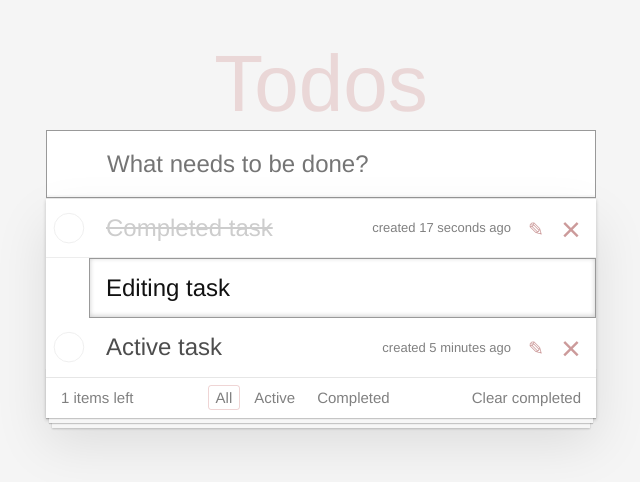
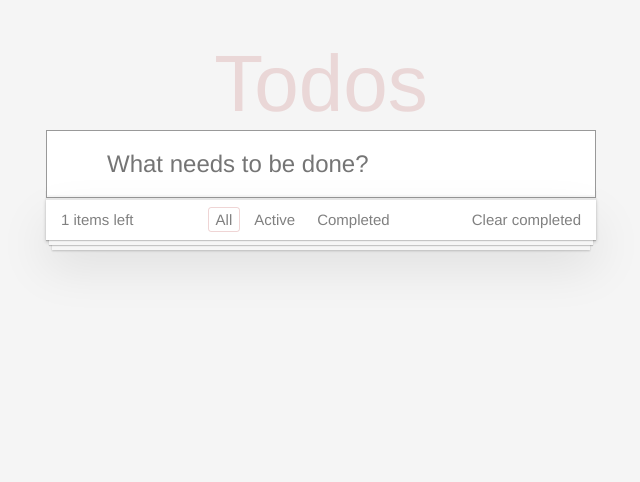
Before and after one commit to Kogamishinya1995/kata-todo-project-react, a React (Vite) app: page / in a window 1280 px wide. Shown: the top 482 px of the page, without its empty margins (319-959 px from the left). Built offline with nearby package versions, Linux system fonts and the light colour scheme.

Commit message:
todo-project-test-3

```diff
--- a/src/App.jsx
+++ b/src/App.jsx
@@ -1,4 +1,4 @@
-// import { useState } from 'react'
+import { useState } from 'react'
 // import { Fragment } from 'react'
 import './App.css';
 import Header from './components/header/header';
@@ -6,13 +6,27 @@ import TodoList from './components/todolist/todolist';
 import Footer from './components/footer/footer';
 
 
+
 function App() {
+  const [todos, setTodos] = useState([]);
+
+  const putTodo = (value) => {
+    if (value) {
+      setTodos([...todos, {id: Date.now(), text: value, done: false }])
+    }
+    else {
+      alert('Пожалуйста, заполните инпут!');
+    }
+  }
+
+  console.log('ЭТО!', todos);
+
   return (
     <>
-    <Header />
+    <Header  putTodo={putTodo} />
       <section className="todoapp">
       <section className="main">
-        <TodoList />
+        <TodoList  todos={todos} />
         <Footer />
       </section>
     </section>
--- /dev/null
+++ b/src/components/footer/filters/filters.jsx
@@ -0,0 +1,15 @@
+export default function Filters() {
+    return (
+    <ul className="filters">
+              <li>
+                <button className="selected">All</button>
+              </li>
+              <li>
+                <button>Active</button>
+              </li>
+              <li>
+                <button>Completed</button>
+              </li>
+            </ul>
+    );
+}
--- a/src/components/footer/footer.jsx
+++ b/src/components/footer/footer.jsx
@@ -1,20 +1,13 @@
-import './footer.css'
+import './footer.css';
+import Filters from './filters/filters.jsx';
+
+
 
 export default function Footer () {
     return (
     <footer className="footer">
             <span className="todo-count">1 items left</span>
-            <ul className="filters">
-              <li>
-                <button className="selected">All</button>
-              </li>
-              <li>
-                <button>Active</button>
-              </li>
-              <li>
-                <button>Completed</button>
-              </li>
-            </ul>
+            <Filters />
             <button className="clear-completed">Clear completed</button>
           </footer>
     )
--- /dev/null
+++ b/src/components/header/header-input.jsx
@@ -0,0 +1,24 @@
+import React, { useState } from 'react';
+
+export default function HeaderInput (props) {
+
+    const [value, setValue] = useState('');
+    console.log(value);
+
+    return (
+    <input
+    className="header__input"
+    placeholder="What needs to be done?"
+    autoFocus
+    value={value}
+    onChange={(event) => setValue(event.target.value)}
+    onKeyDown={ e => {
+      if (e.key === 'Enter') {
+        e.preventDefault();
+        props.putTodo(value);
+        setValue('');
+      }
+    } }
+    />
+  );
+  }
--- a/src/components/header/header.jsx
+++ b/src/components/header/header.jsx
@@ -1,13 +1,11 @@
-import './header.css'
+import './header.css';
+import HeaderInput from './header-input.jsx';
 
- function HeaderInput () {
-    return <input className="header__input" placeholder="What needs to be done?" autoFocus />;
-  }
-
-export default function Header () {
+export default function Header({ putTodo }) {
     return (
-    <header className="header">
-        <h1>Todos</h1>
-        <HeaderInput />
-      </header>)
-  }
+        <header className="header">
+            <h1>Todos</h1>
+            <HeaderInput putTodo={putTodo} />
+        </header>
+    );
+}
--- a/src/components/todolist/todolist.jsx
+++ b/src/components/todolist/todolist.jsx
@@ -1,55 +1,30 @@
 import './todolist.css'
 
-import React, { useState } from 'react';
+// import React, { useState } from 'react';
 
-export default function TodoList() {
-    const [editingTask, setEditingTask] = useState("Editing task");
 
-    const handleChange = (event) => {
-        setEditingTask(event.target.value);
-    };
-
+function TodoListItem({ todo }) {
   return (
-        <ul className="todo-list">
-            <li className="completed">
-                <div className="view">
-                    <input className="toggle" type="checkbox" />
-                    <label>
-                        <span className="description">Completed task</span>
-                        <span className="created">created 17 seconds ago</span>
-                    </label>
-                    <button className="icon icon-edit"></button>
-                    <button className="icon icon-destroy"></button>
-                </div>
-            </li>
-            <li className="editing">
-                <div className="view">
-                    <input className="toggle" type="checkbox" />
-                    <label>
-                        <span className="description">Editing task</span>
-                        <span className="created">created 5 minutes ago</span>
-                    </label>
-                    <button className="icon icon-edit"></button>
-                    <button className="icon icon-destroy"></button>
-                </div>
-                <input
-                    type="text"
-                    className="edit"
-                    value={editingTask}
-                    onChange={handleChange}
-                />
-            </li>
     <li>
       <div className="view">
         <input className="toggle" type="checkbox" />
         <label>
-                        <span className="description">Active task</span>
+          <span className="description">{todo.text}</span>
           <span className="created">created 5 minutes ago</span>
         </label>
         <button className="icon icon-edit"></button>
         <button className="icon icon-destroy"></button>
       </div>
     </li>
+  );
+}
+
+export default function TodoList({ todos }) {
+  return (
+    <ul className="todo-list">
+      {todos.map(todo => (
+        <TodoListItem key={todo.id} todo={todo} />
+      ))}
     </ul>
   );
 }
```
Lines whose indentation alone changed are shown as unchanged.
